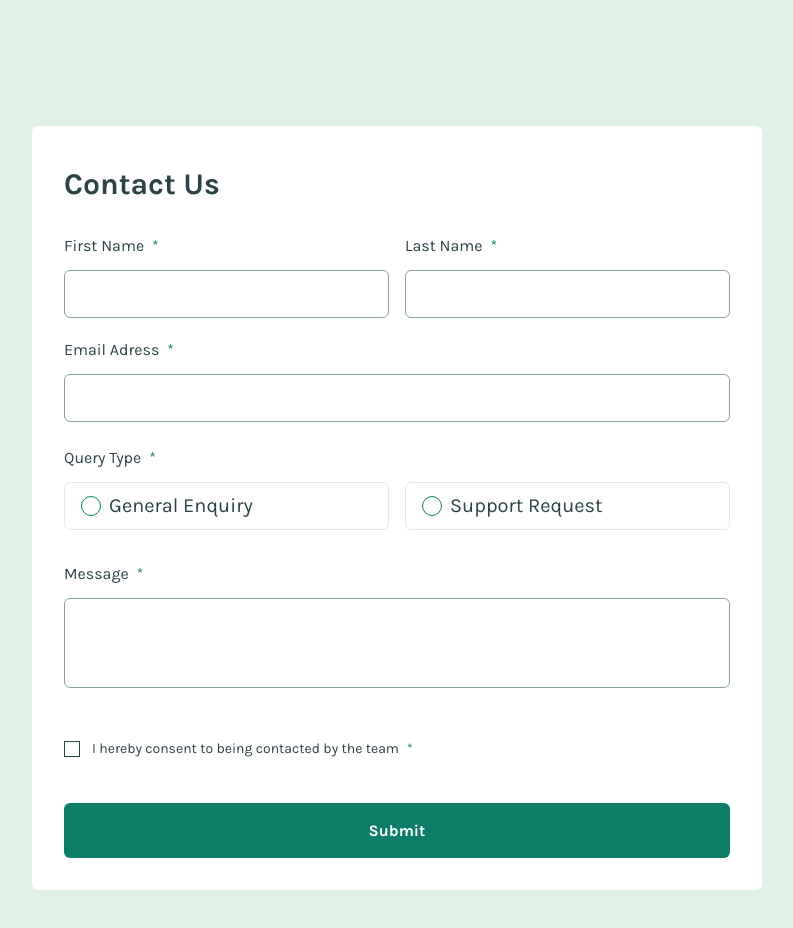
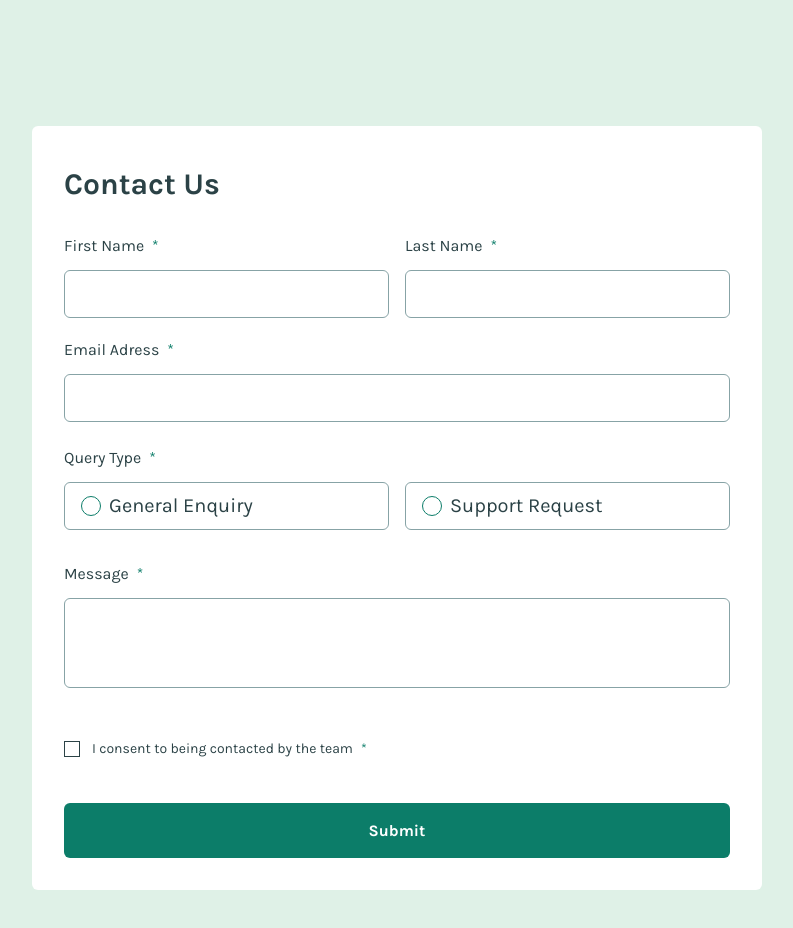
Before and after one commit to firdesOya/frontendMentorChallenge, a Next.js app in the folder contact-form/: page / in a window 1280 px wide. Shown: the top 928 px of the page, without its empty margins (243-1036 px from the left). Built offline with nearby package versions, Linux system fonts and the light colour scheme.

Commit message:
style: label style updated

```diff
--- a/contact-form/src/app/components/Contact.js
+++ b/contact-form/src/app/components/Contact.js
@@ -144,7 +144,7 @@ export default function Contact() {
                 <span className="ml-2 text-green-medium">*</span>
               </label>
               <div className="input-container mt-3">
-                <label className="input text-[20px] gap-2 flex items-center">
+                <label className="radio-label">
                   <input
                     type="radio"
                     name="queryType"
@@ -154,7 +154,7 @@ export default function Contact() {
                   />
                   General Enquiry
                 </label>
-                <label className="input gap-2 text-[20px]  flex items-center">
+                <label className="radio-label">
                   <input
                     type="radio"
                     name="queryType"
@@ -201,7 +201,7 @@ export default function Contact() {
                   onChange={handleChange}
                   className="cursor-pointer appearance-none w-3 h-3 "
                 />
-                I hereby consent to being contacted by the team
+                I consent to being contacted by the team
                 <span className="-ml-1 text-green-medium">*</span>
               </label>
               {errors.consent && (
--- a/contact-form/src/app/globals.css
+++ b/contact-form/src/app/globals.css
@@ -16,6 +16,9 @@ label {
 }
 .input {
   @apply w-full h-12 px-4 border rounded-md focus:outline-none focus:ring-1 cursor-pointer;
+}
+.radio-label{
+  @apply w-full h-12 px-4 border rounded-md focus:outline-none focus:ring-1 cursor-pointer border-grey-medium text-[20px] gap-2 flex items-center;
 }
 
 input[type="checkbox"] {
```
